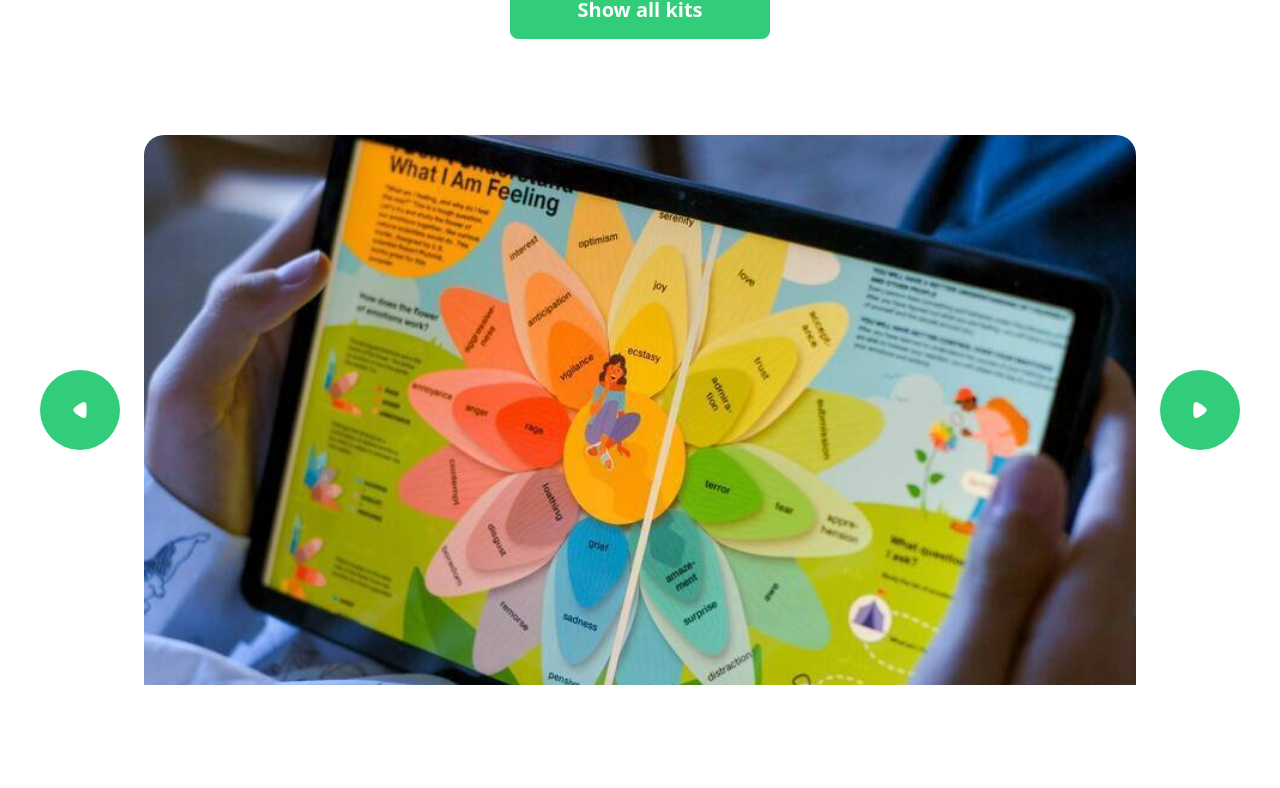
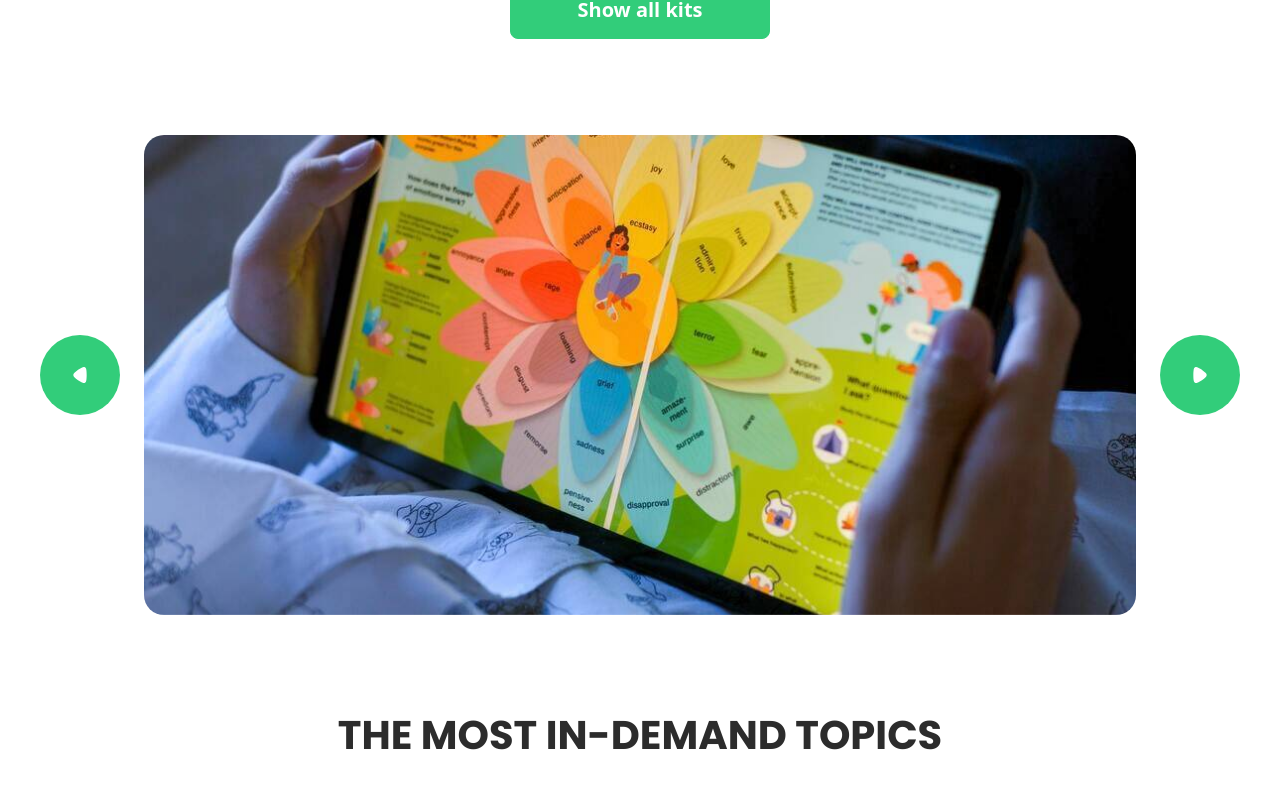
Before and after one commit to AgafonovSV/smartreading-test, a Vue app in the folder frontend/: page / in a window 1280 px wide. Shown: the part 1555-2343 px from the top of the page. Built offline with nearby package versions, Linux system fonts and the light colour scheme.

Commit message:
fix-carousel

```diff
--- a/frontend/src/assets/css/style.css
+++ b/frontend/src/assets/css/style.css
@@ -178,21 +178,29 @@
 }
 
 .carousel-inner {
+  position: relative;
   max-width: 992px;
   min-height: 480px;
   max-height: 550px;
+  border-radius: 20px;
   margin: 0 auto;
 }
 
-.carousel-item-block-image {
-  position: relative;
-  height: 100vh;
+.carousel-item {
+  position: absolute;
   top: 0;
   bottom: 0;
   left: 0;
   right: 0;
   margin: auto;
-  border-radius: 20px;
+}
+
+.carousel-item-block-image {
+  height: 100%;
+  height: -moz-available;
+  height: -webkit-fill-available;
+  height: fill-available;
+  margin: auto;
   background-position: center center;
   background-repeat: no-repeat;
   background-size: cover;
```
